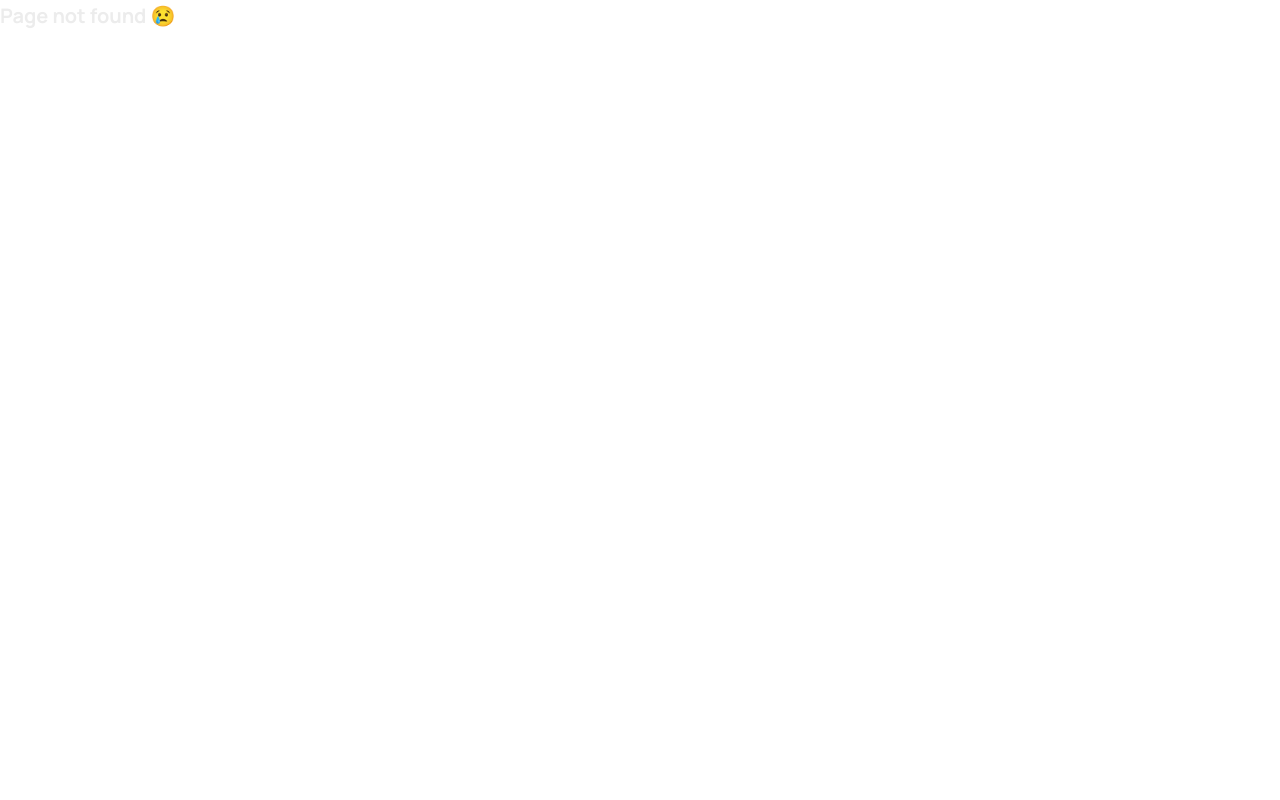
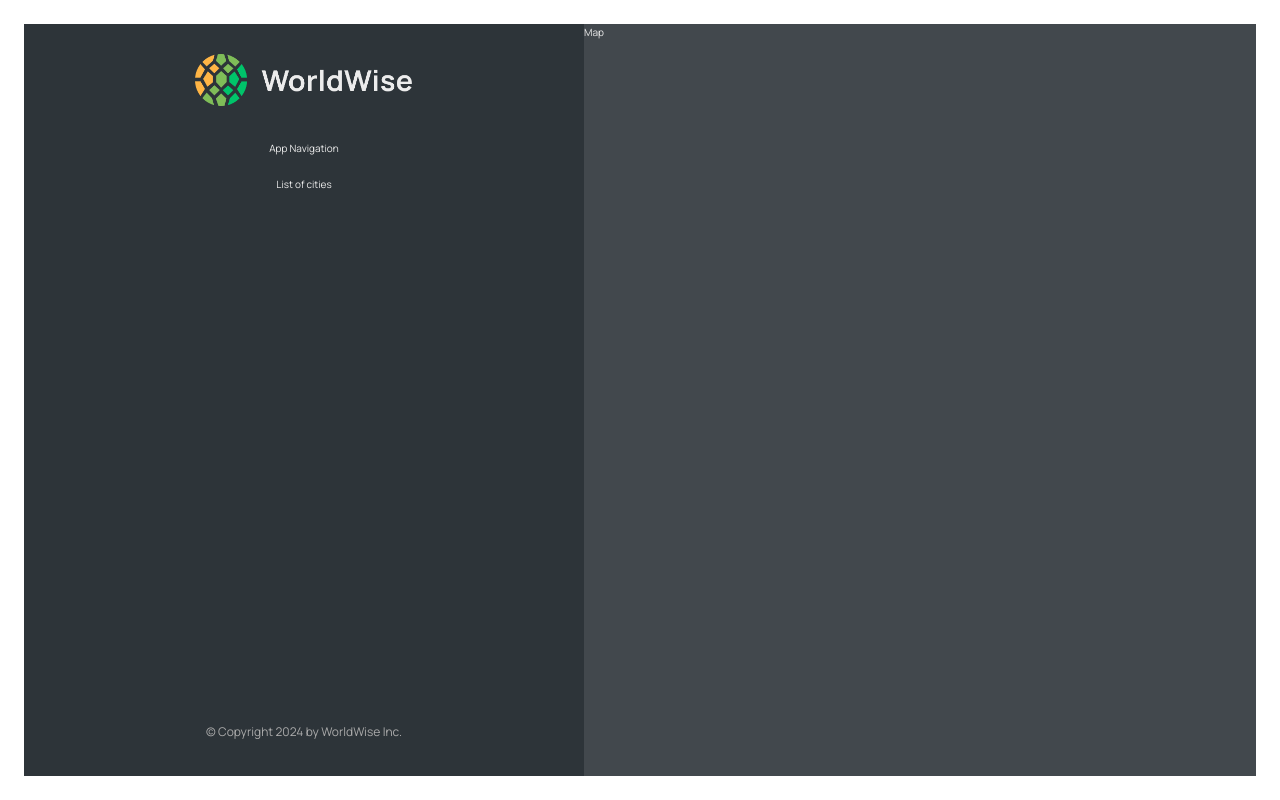
Before and after one commit to vibraniumSwaleh/MapMosaic, a React (Vite) app: page /app/cities in a window 1280 px wide. Before the commit this address had no page. Built offline with nearby package versions, Linux system fonts and the light colour scheme.

Commit message:
add nested routes

```diff
--- a/src/App.jsx
+++ b/src/App.jsx
@@ -10,11 +10,16 @@ function App() {
   return (
     <BrowserRouter>
       <Routes>
-        <Route path='/' element={<Homepage />} />
+        <Route index element={<Homepage />} />
         <Route path='product' element={<Product />} />
         <Route path='pricing' element={<Pricing />} />
         <Route path='login' element={<Login />} />
-        <Route path='app' element={<AppLayout />} />
+        <Route path='app' element={<AppLayout />}>
+          <Route index element={<p>List of cities</p>} />
+          <Route path='cities' element={<p>List of cities</p>} />
+          <Route path='countries' element={<p>Countries</p>} />
+          <Route path='form' element={<p>Form</p>} />
+        </Route>
         <Route path='*' element={<PageNotFound />} />
       </Routes>
     </BrowserRouter>
--- a/src/components/Sidebar.jsx
+++ b/src/components/Sidebar.jsx
@@ -1,3 +1,4 @@
+import { Outlet } from 'react-router-dom';
 import AppNav from './AppNav';
 import Logo from './Logo';
 import styles from './Sidebar.module.css';
@@ -8,7 +9,7 @@ function Sidebar() {
       <Logo />
       <AppNav />
 
-      <p>List of cities</p>
+      <Outlet />
 
       <footer className={styles.footer}>
         <p className={styles.copyright}>
```
